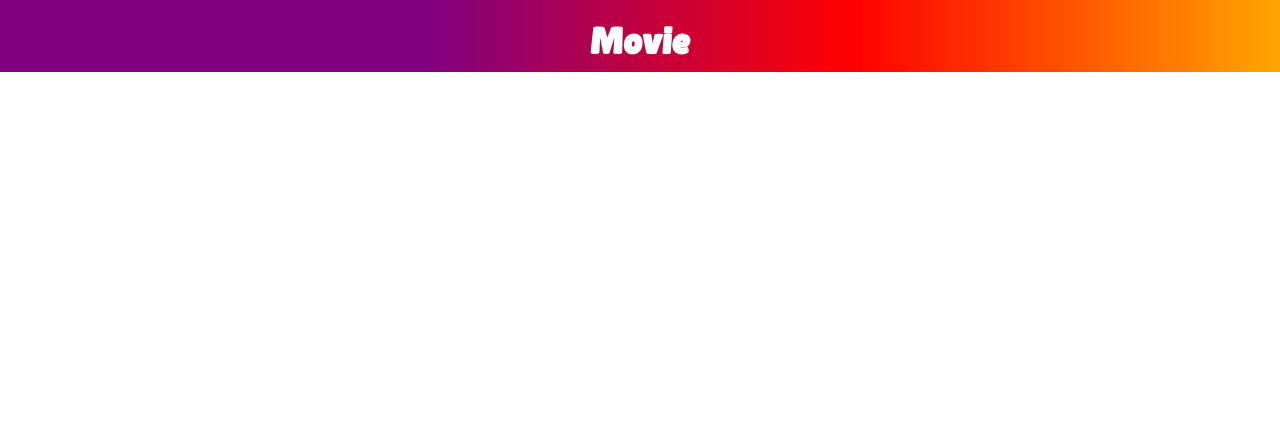
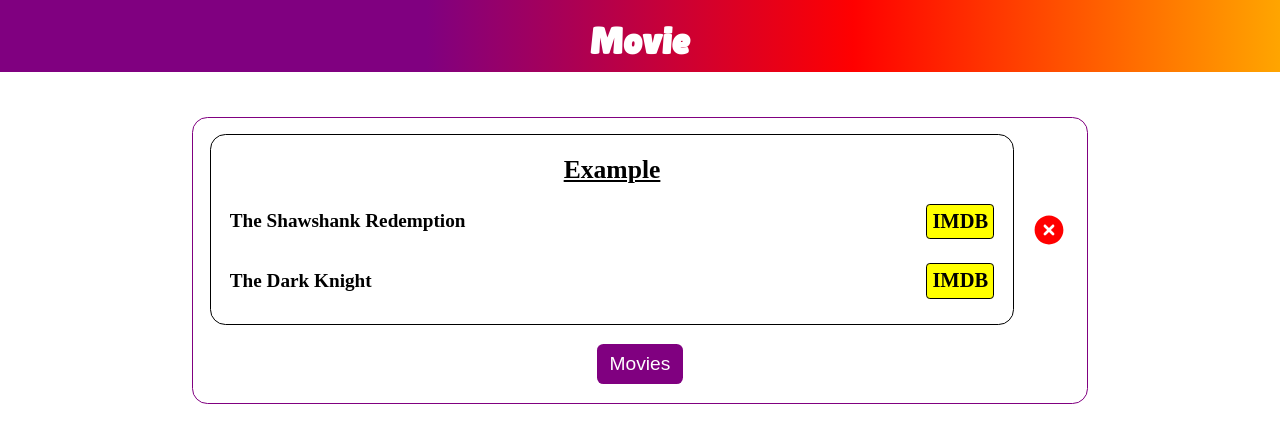
Before and after one commit to AnarHummatli/movie-api-react, a React (Vite) app: page /favorites in a window 1280 px wide. Shown: the top 442 px of the page. Built offline with nearby package versions, Linux system fonts and the light colour scheme.

Commit message:
feat: add fovarite page style

```diff
--- a/src/components/FavoriteListPage.css
+++ b/src/components/FavoriteListPage.css
@@ -0,0 +1,95 @@
+.favorite-list-page {
+    width: 70vw;
+    margin-top: 3.5vw;
+    padding: 1.3vw;
+    padding-bottom: 1.5vw;
+    display: flex;
+    flex-direction: column;
+    justify-self: center;
+    border-radius: 1.2vw;
+    border: 0.1vw solid purple;
+}
+
+.favorite-element {
+    width: 100%;
+    display: flex;
+    align-items: center;
+    justify-content: space-between;
+}
+
+.favorite-element-box {
+    width: 93.5%;
+    padding: 1.5vw;
+    padding-bottom: 2vw;
+    border-radius: 1.2vw;
+    border: 0.1vw solid black;
+}
+
+.favorite-element-box h3 {
+    font-size: 2vw;
+    font-weight: bold;
+    text-decoration: underline;
+    text-align: center;
+    margin-bottom: 1.5vw;
+}
+
+.favorite-element-movies-list {
+    display: flex;
+    flex-direction: column;
+    gap: 1.9vw;
+    width: 100%;
+}
+
+.favorite-element-movies-box {
+    width: 100%;
+    display: flex;
+    justify-content: space-between;
+    align-items: center;
+}
+
+.favorite-element-movies-box p {
+    font-size: 1.5vw;
+    font-weight: 600;
+}
+
+.favorite-element-movies-box a {
+    display: flex;
+    align-items: center;
+    justify-content: center;
+    background-color: yellow;
+    color: black;
+    font-size: 1.6vw;
+    font-weight: bold;
+    text-decoration: none;
+    padding: 0.4vw;
+    border-radius: 0.3vw;
+    border: 0.1vw solid black;
+    cursor: pointer;
+}
+
+.favorite-element img {
+    height: 2.8vw;
+    margin-right: 0.3vw;
+    cursor: pointer;
+}
+
+.favorite-element img:hover {
+    opacity: 0.6;
+}
+
+.back-to-movies-btn {
+    display: flex;
+    justify-self: center;
+    background-color: purple;
+    color: white;
+    font-size: 1.5vw;
+    border: none;
+    border-radius: 0.5vw;
+    padding: 0.7vw 1vw;
+    cursor: pointer;
+    margin-top: 1.5vw;
+}
+
+.favorite-list-page a {
+    text-decoration: none;
+}
--- a/src/components/FavoriteListPage.jsx
+++ b/src/components/FavoriteListPage.jsx
@@ -1,10 +1,38 @@
+import { Link } from 'react-router-dom';
 import './FavoriteListPage.css';
 
 function FavoriteListPage() {
   return (
     <div className='favorite-list-page'>
 
+      <div className='favorite-element'>
+
+        <div className='favorite-element-box'>
+          <h3>Example</h3>
+          <div className='favorite-element-movies-list'>
+
+            <div className='favorite-element-movies-box'>
+              <p>The Shawshank Redemption</p>
+              <a href=''>IMDB</a>
+            </div>
+
+            <div className='favorite-element-movies-box'>
+              <p>The Dark Knight</p>
+              <a href=''>IMDB</a>
+            </div>
+
+          </div>
+        </div>
+
+        <img src='src/assets/cancel.svg' alt='cancel-button' />
+      </div>
+
+      <Link to="/">
+        <button className="back-to-movies-btn">Movies</button>
+      </Link>
+
     </div>
   )
 }
+
 export default FavoriteListPage;
```
